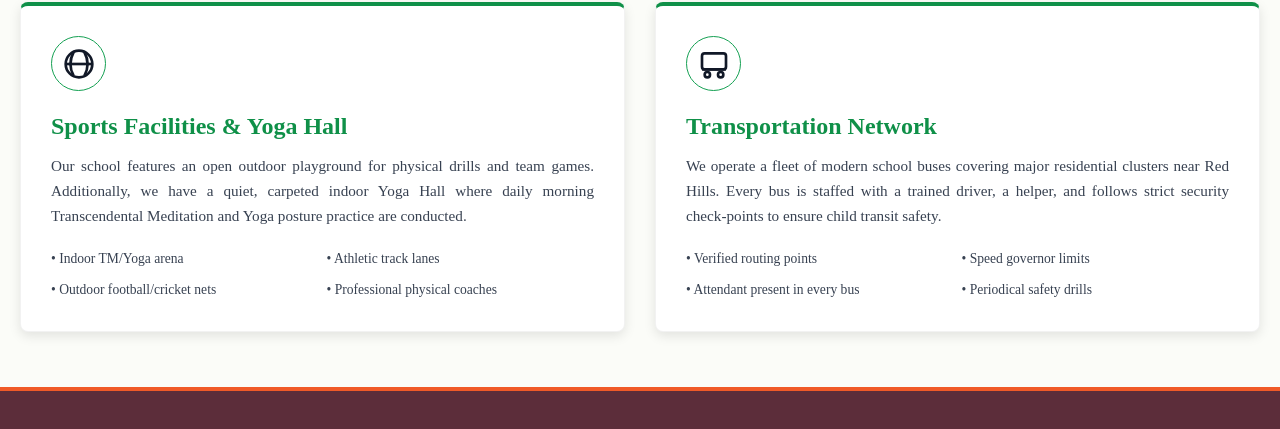
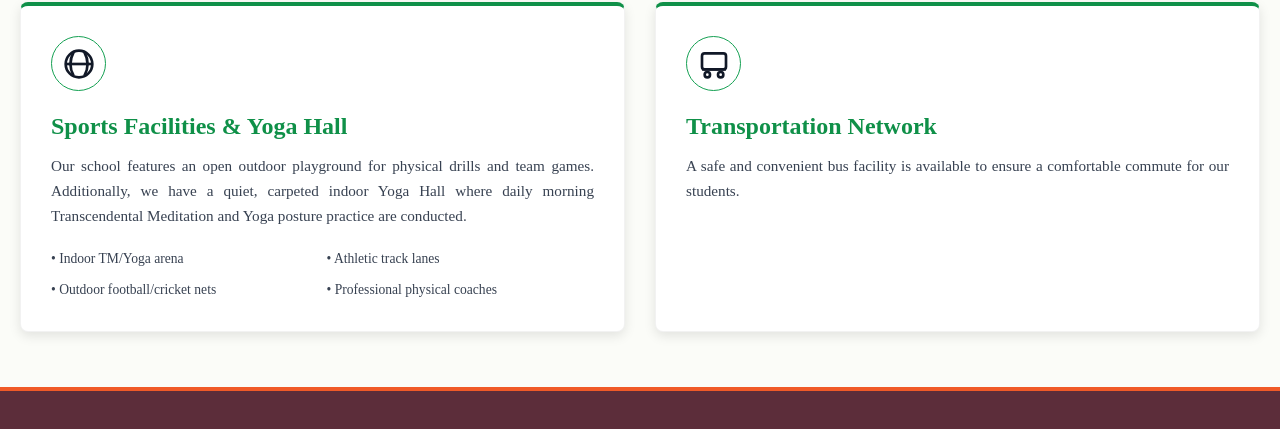
Before and after one commit to sharanbabu7047/MVM-Website, a website: page facilities.html in a window 1280 px wide. Shown: the part 1159-1588 px from the top of the page. Drawn offline with Linux system fonts and the light colour scheme; files whose address does not match are found by name.

Commit message:
feat: update founder page banner and biography, and simplify transportation facilities description

```diff
--- a/facilities.html
+++ b/facilities.html
@@ -190,14 +190,8 @@
                 </svg>
               </div>
               <h3 style="font-size: 1.5rem; margin-bottom: 12px;">Transportation Network</h3>
-              <p style="margin-bottom: 20px; font-size: 0.95rem;">We operate a fleet of modern school buses covering major residential clusters near Red Hills. Every bus is staffed with a trained driver, a helper, and follows strict security check-points to ensure child transit safety.</p>
+              <p style="margin-bottom: 20px; font-size: 0.95rem;">A safe and convenient bus facility is available to ensure a comfortable commute for our students.</p>
             </div>
-            <ul style="list-style: none; padding: 0; font-size: 0.85rem; color: var(--text-muted); display: grid; grid-template-columns: 1fr 1fr; gap: 8px;">
-              <li>&bull; Verified routing points</li>
-              <li>&bull; Speed governor limits</li>
-              <li>&bull; Attendant present in every bus</li>
-              <li>&bull; Periodical safety drills</li>
-            </ul>
           </div>
         </div>
       </div>
```
Also changed, not shown: our-founder.html (+4 -1 lines).
